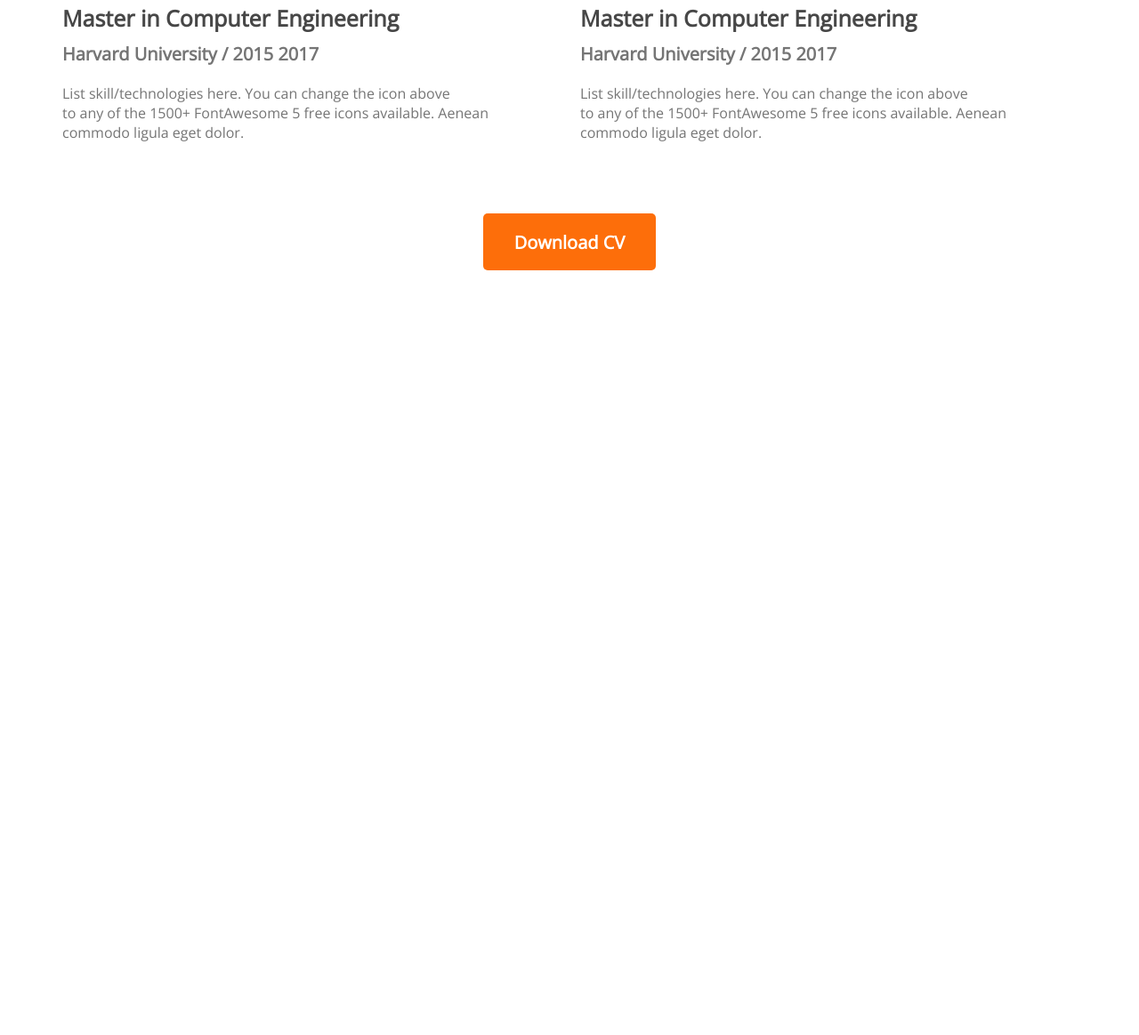
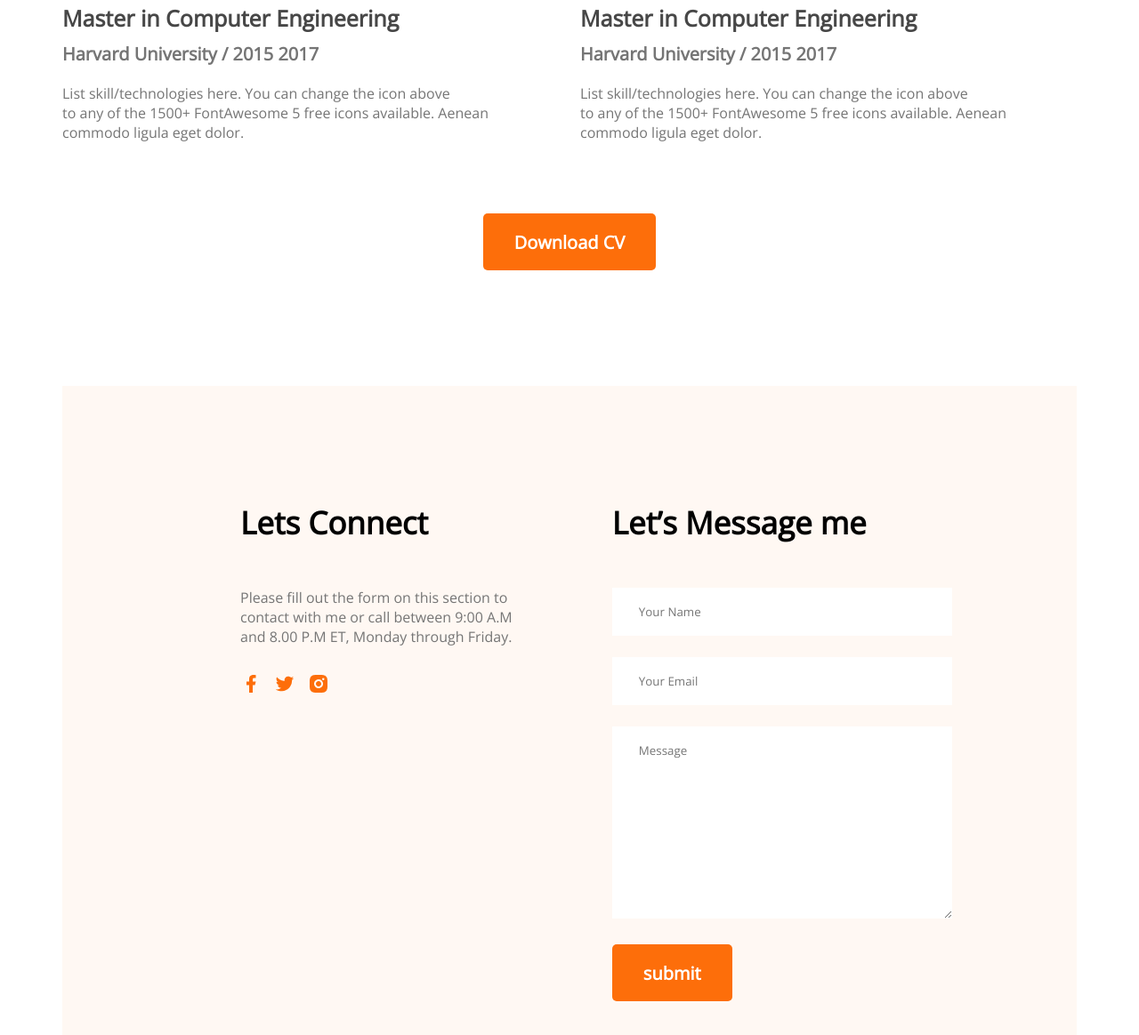
Before and after one commit to razwanhossainifaz/Developer-portfolio, a plain HTML site: page index.html in a window 1280 px wide. Shown: the part 2731-3895 px from the top of the page at 89% size. Before the commit the page ends 3035 px from the top, so only its background shows below. Drawn offline with nearby package versions, Linux system fonts and the light colour scheme.

Commit message:
project done

```diff
--- a/index.html
+++ b/index.html
@@ -128,6 +128,33 @@
                 <button class="btn-primary">Download CV</button>
             </div>
         </section>
+        <!-- contact section -->
+        <section class="contact">
+            <div>
+                <h3 class="section-title">Lets Connect</h3>
+                <p class = "section-description">
+                    Please fill out the form on this section to contact with me or call between 9:00 A.M and 8.00 P.M ET, Monday through Friday.
+                </p>
+                <a href="">
+                    <img src="images/icons/facebook.png" alt="" srcset="">
+                </a>
+                <a href="">
+                    <img src="images/icons/twitter.png" alt="" srcset="">
+                </a>
+                <a href="">
+                    <img src="images/icons/insta.png" alt="" srcset="">
+                </a>
+            </div>
+            <div>
+                <h3 class="section-title">Let’s Message me</h3>
+                <form action="">
+                    <input type="text" name="" id="" placeholder="Your Name">
+                    <input type="email" name="" id="" placeholder="Your Email">
+                    <textarea name="" id="" cols="30" rows="10" placeholder="Message"></textarea>
+                    <input class="btn-primary" type="submit" value="submit">
+                </form>
+            </div>
+        </section>
     </main>
 </body>
 </html>
--- a/style.css
+++ b/style.css
@@ -163,3 +163,33 @@ section{
     margin-top: 50px;
     text-align: center;
 }
+/* contact styles */
+.contact
+{
+    display: flex;
+    gap: 100px;
+    background-color: #FFF8F3;
+    padding: 130px 200px;
+}
+.contact .section-title
+{
+    text-align: left;
+}
+.contact input[type = "text"], input[type = "email"], textarea
+{
+    margin-bottom: 24px;
+    border: 0;
+    width: 100%;
+    padding: 18px 30px;
+}
+.contact .section-description
+{
+    font-size: 16px;
+    font-style: normal;
+    font-weight: 400;
+}
+.contact a
+{
+    text-decoration: none;
+    margin-right: 10px;
+}
```
